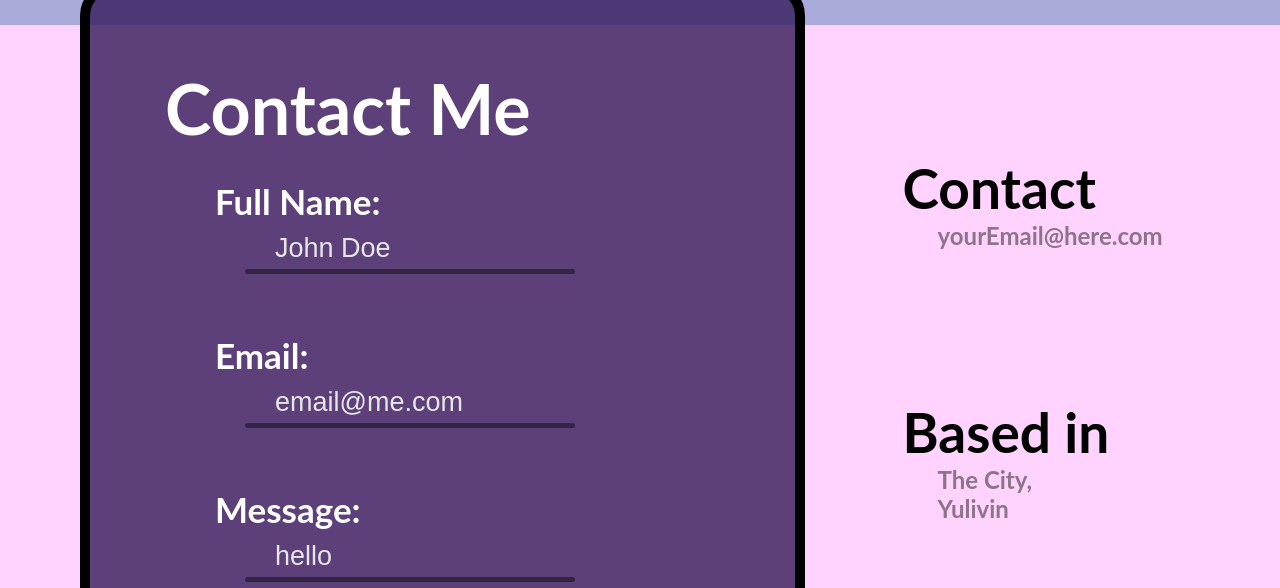
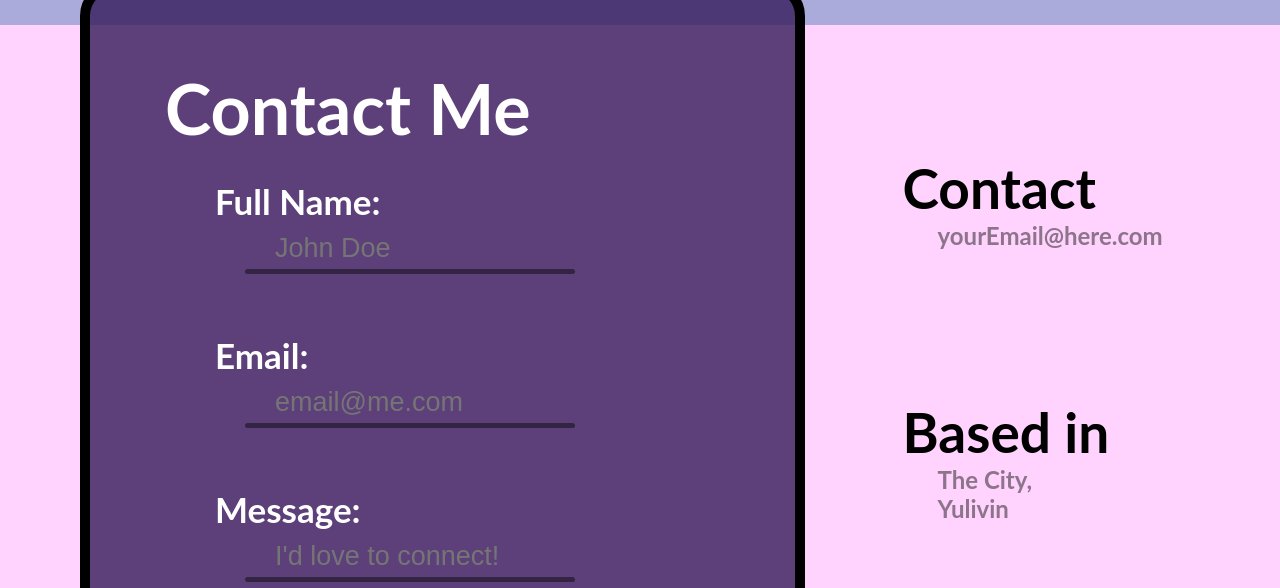
Before and after one commit to Sly-Ry/Personal-Portfolio, a plain HTML site: page index.html in a window 1280 px wide. Shown: the part 1610-2198 px from the top of the page. Drawn offline with Linux system fonts and the light colour scheme.

Commit message:
replace input-value-attribute with placeholder for better user experience

```diff
--- a/assets/css/styles.css
+++ b/assets/css/styles.css
@@ -282,7 +282,7 @@ input {
     padding-left: 30px;
     background-color: transparent;
     font-size: 27px;
-    color: rgb(231, 231, 231);
+    color: rgb(245, 245, 245);
     border: hidden;
     background-color: transparent;
 }
--- a/index.html
+++ b/index.html
@@ -194,13 +194,13 @@
                             <form>
                                 <h2>Contact Me</h2>
                                 <label for="fname">Full Name:</label><br>
-                                <input type="text" onfocus="this.value=''" value="John Doe"/>
+                                <input type="text" onfocus="this.value=''" placeholder="John Doe"/>
                                 <div class="line"></div>
                                 <label for="email">Email:</label><br>
-                                <input type="email" onfocus="this.value=''" value="email@me.com">
+                                <input type="email" onfocus="this.value=''" placeholder="email@me.com">
                                 <div class="line"></div>
                                 <label for="message">Message:</label><br>
-                                <input type="text" onfocus="this.value=''" value="hello">
+                                <input type="text" onfocus="this.value=''" placeholder="I'd love to connect!">
                                 <div class="line"></div>
                                 <button type="submit" value="Submit">Contact Me</button>
                             </form>
```
